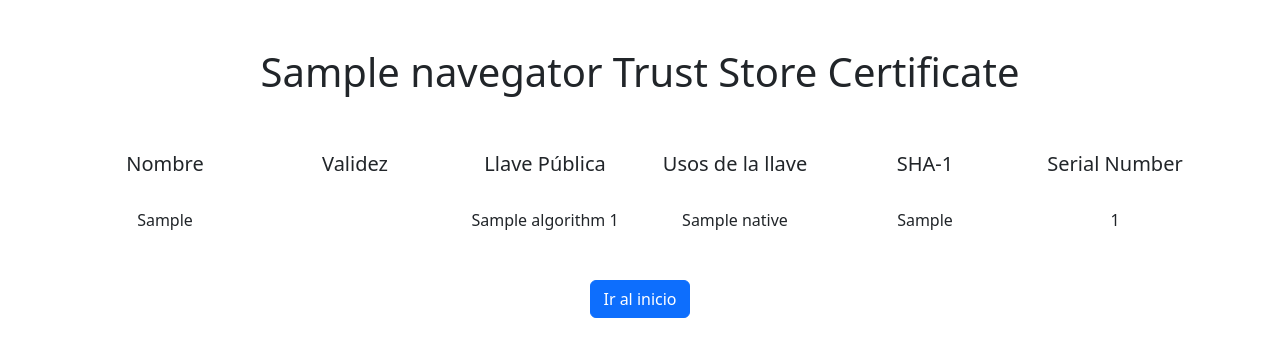
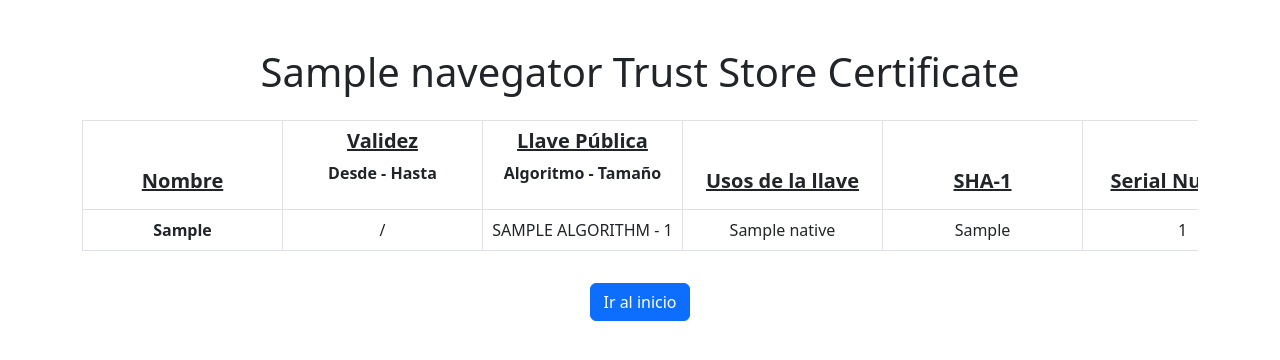
Before and after one commit to LuisVillanuevaFlores/project-cybersecurity-, a Flask app: template templates/show_trust_by_navegator.html in a window 1280 px wide. Shown: the top 360 px of the page. Run offline with Flask 2, Linux system fonts and the light colour scheme; the template is opened without the code that fills it: most values are stand-ins (such as "Sample title", 1, 10 or a date in 2020); parts of the project's set-up code (start-up, migrations or seed data) failed here and were passed over; some libraries are stand-ins or nearby versions.

Commit message:
table desgin and upload edge_certificates

```diff
--- a/main.py
+++ b/main.py
@@ -117,10 +117,14 @@
     CERTIFICATES.update({
         'mozilla_certificates': file_to_certificate_object_list('mozilla_certificates.txt'),
         'chrome_certificates': file_to_certificate_object_list('chrome_certificates.txt'),
-        'edge_certificates': file_to_certificate_object_list(),
+        'edge_certificates': file_to_certificate_object_list('edge_certificates.txt'),
         'has_certificates': True,
     })
 
+@app.route('/index2')
+def signout():
+    session.clear()
+    return redirect('/')
 
 @app.route('/show_trust/<navegator>')
 def show_trusts(navegator):
--- a/templates/index.html
+++ b/templates/index.html
@@ -94,7 +94,7 @@
                 </div>
                 {%endfor%}
                 <div class="col-12 mt-5 mb-5">
-                    <a href="{{url_for('index')}}" class="btn btn-primary btn-md">Limpiar todo</a>
+                    <a href="{{url_for('signout')}}" class="btn btn-primary btn-md">Limpiar todo</a>
                 </div>
             {%endif%}
             {% if url %}
--- a/templates/show_trust_by_navegator.html
+++ b/templates/show_trust_by_navegator.html
@@ -16,48 +16,58 @@
                 <h1> {{navegator.capitalize()}} Trust Store Certificate</h1>
             </div>
         </div>
-        <div class="row mt-5">
-            <div class="col-2">
-                <h5>Nombre</h5>
-            </div>
-            <div class="col-2">
-                <h5>Validez</h5>
-            </div>
-            <div class="col-2">
-                <h5>Llave Pública</h5>
-            </div>
-            <div class="col-2">
-                <h5>Usos de la llave</h5>
-            </div>
-            <div class="col-2">
-                <h5>SHA-1</h5>
-            </div>
-            <div class="col-2">
-                <h5>Serial Number</h5>
-            </div>
-        </div>
-        <div class="row mt-4">
-            {%for certificate in c %}
-            <div class="col-2 mb-5">
+        <div class="table table-responsive mt-3">
+            <table class="table table-responsive table-bordered table-fixed">
+                <thead>
+                <tr >
+                <th scope="col" style="min-width: 200px;">
 
-                {{certificate.subject.human_friendly.replace('; ', ', ').split(",",1)[0]}}
-            </div>
-            <div class="col-2">
-                {{certificate.not_valid_before.date()}} {{certificate.not_valid_after.date()}}
-            </div>
-            <div class="col-2">
-                {{certificate.public_key.algorithm}} {{certificate.public_key.bit_size}}
-            </div>
-            <div class="col-2">
-                {{certificate.key_usage_value.native}}
-            </div>
-            <div class="col-2">
-                {{certificate.sha1_fingerprint}}
-            </div>
-            <div class="col-2">
-                {{certificate.serial_number}}
-            </div>
-            {%endfor%}
+                    <h5 class="fw-bold text-decoration-underline">Nombre</h5>
+
+                </th>
+                <th scope="col" style="min-width: 200px;">
+
+                    <h5 class="fw-bold text-decoration-underline">Validez</h5>
+                    <p class="fw-bold">Desde - Hasta</p>
+
+                </th>
+                <th scope="col" style="min-width: 200px;">
+
+                    <h5 class="fw-bold text-decoration-underline">Llave Pública</h5>
+                    <p class="fw-bold">Algoritmo - Tamaño</p>
+
+                </th>
+                <th scope="col" style="min-width: 200px;">
+
+                    <h5 class="fw-bold text-decoration-underline">Usos de la llave</h5>
+
+                 </th>
+                <th scope="col" style="min-width: 200px;">
+
+                    <h5 class="fw-bold text-decoration-underline">SHA-1</h5>
+
+                 </th>
+                <th scope="col" style="min-width: 200px;">
+
+                    <h5 class="fw-bold text-decoration-underline">Serial Number</h5>
+
+                </th>
+                </tr>
+                </thead>
+                <tbody>
+                    {%for certificate in c %}
+                    <tr>
+                        <th scope="row">{{certificate.subject.human_friendly.replace('; ', ', ').split(",",1)[0]}}</th>
+                        <td >{{certificate.not_valid_before.date()}} / {{certificate.not_valid_after.date()}}</td>
+                        <td >{{certificate.public_key.algorithm.upper()}} - {{certificate.public_key.bit_size}}</td>
+                        <td >{{certificate.key_usage_value.native}}</td>
+                        <td >{{certificate.sha1_fingerprint}}</td>
+                        <td >{{certificate.serial_number}}</td>
+                    </tr>
+                    {%endfor%}
+                </tbody>
+
+            </table>
         </div>
         <div class="col-12 mb-5">
             <a href="{{url_for('index')}}" class="btn btn-primary btn-md">Ir al inicio</a>
```
